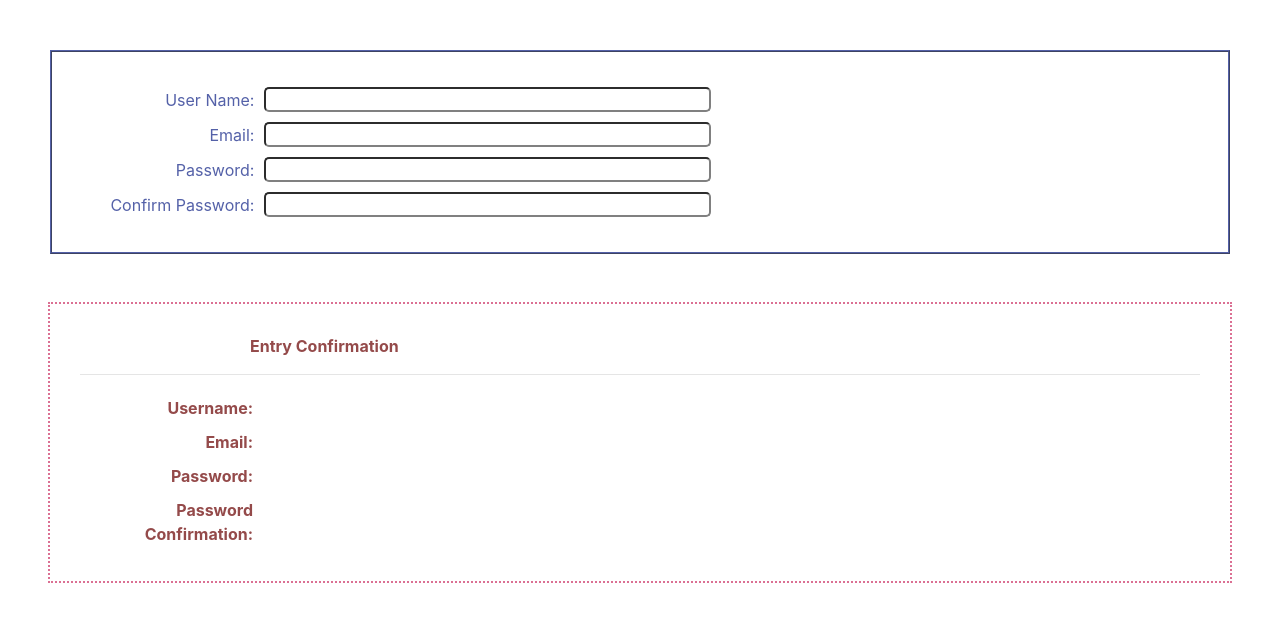
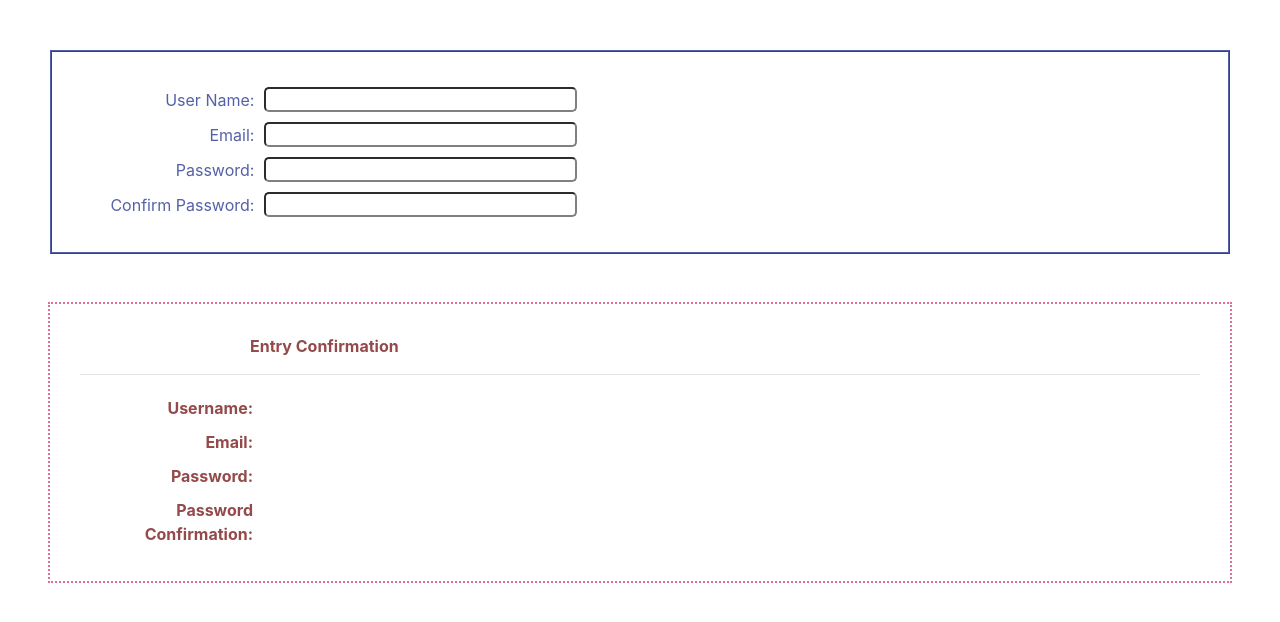
Before and after one commit to geeeedev/sandbox-react, a React (Create React App) app: page / in a window 1280 px wide. Shown: the top 622 px of the page. Built offline with nearby package versions, Linux system fonts and the light colour scheme.

Commit message:
fixed err warning alignment

```diff
--- a/src/compFormSCSS/LoginFormValidation.js
+++ b/src/compFormSCSS/LoginFormValidation.js
@@ -61,6 +61,7 @@ const LoginForm = () => {
       <form>
         <div className=".container-label-input ">
           <label htmlFor="username">User Name: </label>
+          <div className="container-input-err">
             <input
               id="username"
               name="username"
@@ -70,9 +71,11 @@ const LoginForm = () => {
             />
             {errUsername ? <p className="err-warning">{errUsername}</p> : ""}
           </div>
+        </div>
 
-        <div className=".container-label-input">
+        <div className=".container-label-input ">
           <label htmlFor="email">Email: </label>
+          <div className="container-input-err">
             <input
               id="email"
               name="email"
@@ -81,9 +84,11 @@ const LoginForm = () => {
             />
             {errEmail ? <p className="err-warning">{errEmail}</p> : ""}
           </div>
+        </div>
 
         <div className=".container-label-input">
           <label htmlFor="password">Password: </label>
+          <div className="container-input-err">
             <input
               id="password"
               name="password"
@@ -92,9 +97,11 @@ const LoginForm = () => {
             />
             {errPassword ? <p className="err-warning">{errPassword}</p> : ""}
           </div>
+        </div>
 
         <div className=".container-label-input">
           <label htmlFor="cfmPswd">Confirm Password: </label>
+          <div className="container-input-err">
             <input
               id="cfmPswd"
               name="cfmPswd"
@@ -102,6 +109,7 @@ const LoginForm = () => {
               onChange={updateCfmPswd}
             />
             {errCfmPswd ? <p className="err-warning">{errCfmPswd}</p> : ""}
+          </div>
         </div>
       </form>
 
```
Lines whose indentation alone changed are shown as unchanged.
